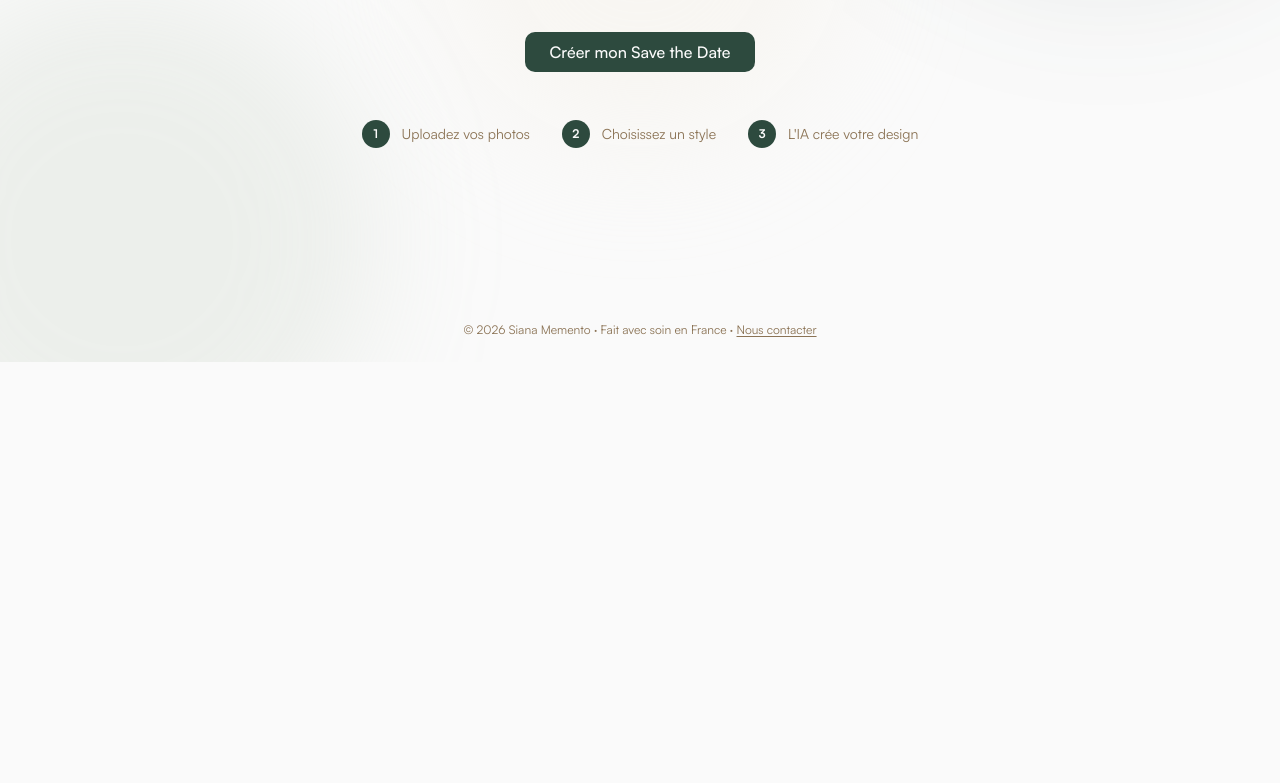
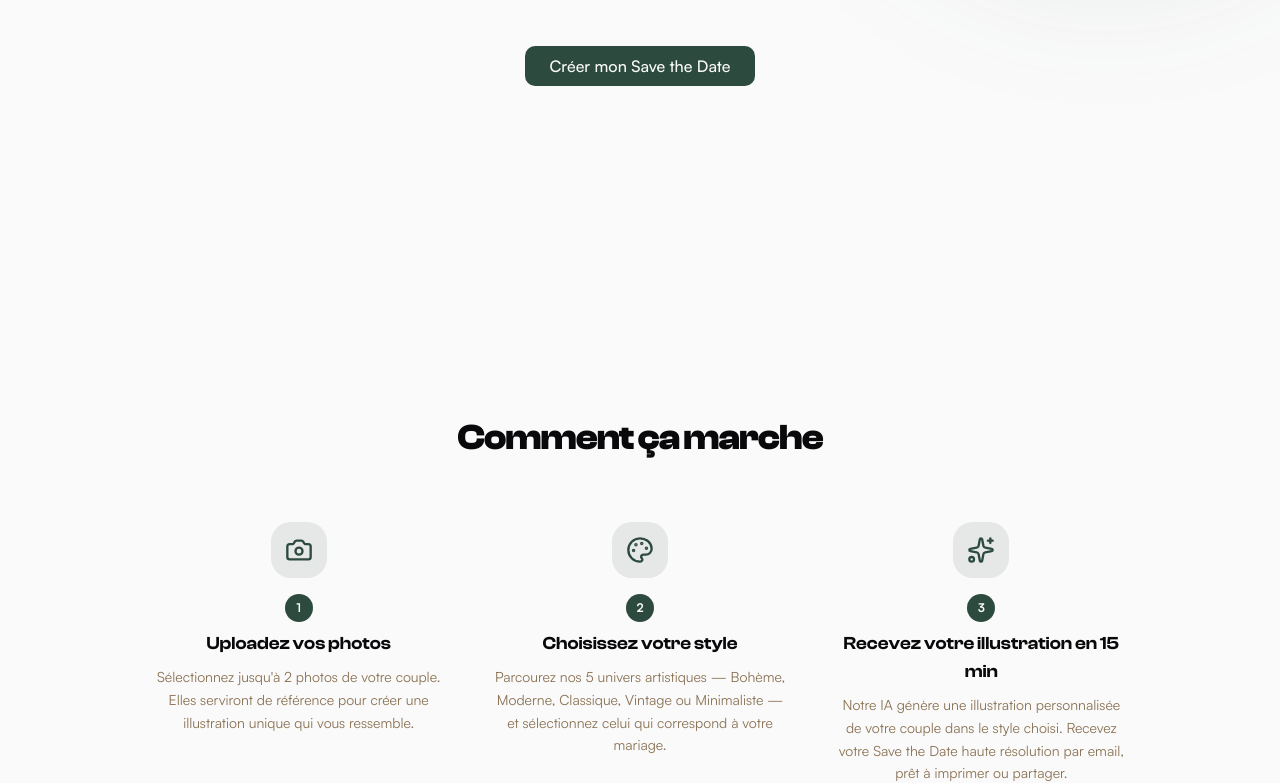
Before and after one commit to ndaen/siana-memento, a Next.js app in the folder siana-memento-web/: page / in a window 1280 px wide. Shown: the part 478-1261 px from the top of the page. Before the commit the page ends 840 px from the top, so only its background shows below. Built offline with nearby package versions, Linux system fonts and the light colour scheme; no server answers.

Commit message:
feat(S5-2): example gallery and how-it-works section

```diff
--- a/siana-memento-web/src/app/page.tsx
+++ b/siana-memento-web/src/app/page.tsx
@@ -2,6 +2,66 @@ import Link from "next/link";
 import { Button } from "@/components/ui/button";
 import { ThemeToggle } from "@/components/siana/ThemeToggle";
 import UserMenu from "@/components/siana/UserMenu";
+import { Camera, Palette, Sparkles } from "lucide-react";
+
+const examples = [
+  {
+    template: "Bohème",
+    couple: "Sophie & Thomas",
+    description: "Un mariage champêtre en Provence, style aquarelle douce aux tons terre cuite.",
+    bgColor: "bg-[#C17A6F]",
+    accentColor: "text-[#F5E6D3]",
+  },
+  {
+    template: "Moderne",
+    couple: "Léa & Antoine",
+    description: "Un mariage urbain et graphique, lignes géométriques en noir et or.",
+    bgColor: "bg-[#1a1a1a]",
+    accentColor: "text-[#C9A84C]",
+  },
+  {
+    template: "Classique",
+    couple: "Marie & Hugo",
+    description: "Un mariage intemporel et raffiné, portrait dessiné aux tons bordeaux et crème.",
+    bgColor: "bg-[#800020]",
+    accentColor: "text-[#F5E6D3]",
+  },
+  {
+    template: "Vintage",
+    couple: "Camille & Julien",
+    description: "Un mariage rétro inspiré des années 70, tons ocre et olive chaleureux.",
+    bgColor: "bg-[#A67C52]",
+    accentColor: "text-[#F5E6D3]",
+  },
+  {
+    template: "Minimaliste",
+    couple: "Emma & Lucas",
+    description: "Un mariage épuré et zen, dessin one-line sur fond nude tout en sobriété.",
+    bgColor: "bg-[#E8DCD4]",
+    accentColor: "text-[#8B7355]",
+  },
+];
+
+const steps = [
+  {
+    icon: Camera,
+    title: "Uploadez vos photos",
+    description:
+      "Sélectionnez jusqu'à 2 photos de votre couple. Elles serviront de référence pour créer une illustration unique qui vous ressemble.",
+  },
+  {
+    icon: Palette,
+    title: "Choisissez votre style",
+    description:
+      "Parcourez nos 5 univers artistiques — Bohème, Moderne, Classique, Vintage ou Minimaliste — et sélectionnez celui qui correspond à votre mariage.",
+  },
+  {
+    icon: Sparkles,
+    title: "Recevez votre illustration en 15 min",
+    description:
+      "Notre IA génère une illustration personnalisée de votre couple dans le style choisi. Recevez votre Save the Date haute résolution par email, prêt à imprimer ou partager.",
+  },
+];
 
 export default function Home() {
   return (
@@ -22,12 +82,9 @@ export default function Home() {
         <UserMenu />
       </header>
 
-      {/* Main content */}
-      <main
-        id="main-content"
-        className="relative z-10 flex min-h-[calc(100vh-80px)] flex-col items-center justify-center px-6 pb-16 text-center"
-      >
-        {/* Brand */}
+      <main id="main-content" className="relative z-10">
+        {/* Hero section */}
+        <section className="flex min-h-[calc(100vh-80px)] flex-col items-center justify-center px-6 pb-16 text-center">
           <div className="mb-6 sm:mb-8">
             <h1 className="text-4xl font-bold leading-tight tracking-tight text-foreground sm:text-5xl md:text-6xl lg:text-7xl">
               Siana&nbsp;
@@ -35,53 +92,128 @@ export default function Home() {
             </h1>
           </div>
 
-        {/* Value proposition */}
           <p className="mx-auto mb-4 max-w-xl text-lg leading-relaxed text-muted-foreground sm:mb-6 sm:text-xl md:text-2xl">
             Générez votre Save the Date unique avec vos photos en{" "}
-          <strong className="font-semibold text-foreground">15 minutes</strong>
+            <strong className="font-semibold text-foreground">
+              15 minutes
+            </strong>
           </p>
 
-        {/* Pricing */}
           <div className="mb-8 flex items-baseline gap-1.5 sm:mb-12">
-          <h2 className="text-4xl font-bold text-foreground sm:text-5xl">
+            <span className="text-4xl font-bold text-foreground sm:text-5xl">
               19,90&nbsp;€
-          </h2>
+            </span>
             <span className="text-sm text-muted-foreground sm:text-base">
               par design
             </span>
           </div>
 
-        {/* CTA */}
           <div className="mb-8 sm:mb-12">
             <Button size="lg" asChild className="w-full sm:w-auto text-base">
               <Link href="/generate/upload">Créer mon Save the Date</Link>
             </Button>
           </div>
+        </section>
 
-        {/* How it works — 3 steps */}
-        <ol
-          aria-label="Comment ça marche"
-          className="flex flex-col items-center gap-4 sm:flex-row sm:gap-8"
+        {/* Comment ça marche */}
+        <section
+          aria-labelledby="how-it-works-heading"
+          className="mx-auto max-w-5xl px-6 py-16 sm:py-24"
         >
-          {[
-            { n: "1", label: "Uploadez vos photos" },
-            { n: "2", label: "Choisissez un style" },
-            { n: "3", label: "L'IA crée votre design" },
-          ].map(({ n, label }) => (
-            <li
-              key={n}
-              className="flex items-center gap-3 text-sm text-muted-foreground"
+          <h2
+            id="how-it-works-heading"
+            className="mb-12 text-center text-3xl font-bold tracking-tight text-foreground sm:mb-16 sm:text-4xl"
           >
+            Comment ça marche
+          </h2>
+
+          <ol className="grid gap-8 sm:grid-cols-3 sm:gap-12">
+            {steps.map((step, i) => (
+              <li key={step.title} className="flex flex-col items-center text-center">
+                <div className="mb-4 flex h-14 w-14 items-center justify-center rounded-2xl bg-primary/10 text-primary">
+                  <step.icon className="h-7 w-7" aria-hidden="true" />
+                </div>
                 <span
-                className="flex h-7 w-7 shrink-0 items-center justify-center rounded-full bg-primary text-xs font-bold text-primary-foreground"
+                  className="mb-2 flex h-7 w-7 items-center justify-center rounded-full bg-primary text-xs font-bold text-primary-foreground"
                   aria-hidden="true"
                 >
-                {n}
+                  {i + 1}
                 </span>
-              {label}
+                <h3 className="mb-2 text-lg font-semibold text-foreground">
+                  {step.title}
+                </h3>
+                <p className="text-sm leading-relaxed text-muted-foreground">
+                  {step.description}
+                </p>
               </li>
             ))}
           </ol>
+        </section>
+
+        {/* Galerie d'exemples */}
+        <section
+          aria-labelledby="gallery-heading"
+          className="mx-auto max-w-6xl px-6 py-16 sm:py-24"
+        >
+          <h2
+            id="gallery-heading"
+            className="mb-4 text-center text-3xl font-bold tracking-tight text-foreground sm:text-4xl"
+          >
+            Des styles pour chaque histoire
+          </h2>
+          <p className="mx-auto mb-12 max-w-2xl text-center text-base text-muted-foreground sm:mb-16 sm:text-lg">
+            Chaque couple est unique. Découvrez nos cinq univers artistiques,
+            conçus pour refléter votre personnalité et le ton de votre mariage.
+            Notre IA transforme vos photos en une illustration sur mesure.
+          </p>
+
+          <div className="grid gap-6 sm:grid-cols-2 lg:grid-cols-3">
+            {examples.map((example) => (
+              <article
+                key={example.template}
+                className="group overflow-hidden rounded-xl border border-border bg-card shadow-sm transition-shadow hover:shadow-md"
+              >
+                {/* Placeholder illustration */}
+                <div
+                  className={`${example.bgColor} flex aspect-[3/4] items-center justify-center`}
+                  aria-hidden="true"
+                >
+                  <span
+                    className={`${example.accentColor} text-lg font-semibold opacity-60`}
+                  >
+                    {example.template}
+                  </span>
+                </div>
+                <div className="p-4">
+                  <p className="text-sm font-semibold text-foreground">
+                    {example.couple}
+                  </p>
+                  <p className="mt-1 text-xs text-muted-foreground">
+                    Style {example.template}
+                  </p>
+                  <p className="mt-2 text-sm leading-relaxed text-muted-foreground">
+                    {example.description}
+                  </p>
+                </div>
+              </article>
+            ))}
+          </div>
+        </section>
+
+        {/* CTA secondaire */}
+        <section className="px-6 py-16 text-center sm:py-24">
+          <h2 className="mb-4 text-2xl font-bold text-foreground sm:text-3xl">
+            Prêt à créer votre Save the Date ?
+          </h2>
+          <p className="mx-auto mb-8 max-w-md text-base text-muted-foreground">
+            Uploadez vos photos, choisissez un style, et recevez votre
+            illustration personnalisée en quelques minutes. Un design unique pour
+            un jour unique.
+          </p>
+          <Button size="lg" asChild className="w-full sm:w-auto text-base">
+            <Link href="/generate/upload">Commencer maintenant</Link>
+          </Button>
+        </section>
       </main>
 
       {/* Footer */}
```
Also changed, not shown: 2 other files (tests, documents, lock files or other folders). Lines whose indentation alone changed are shown as unchanged.
